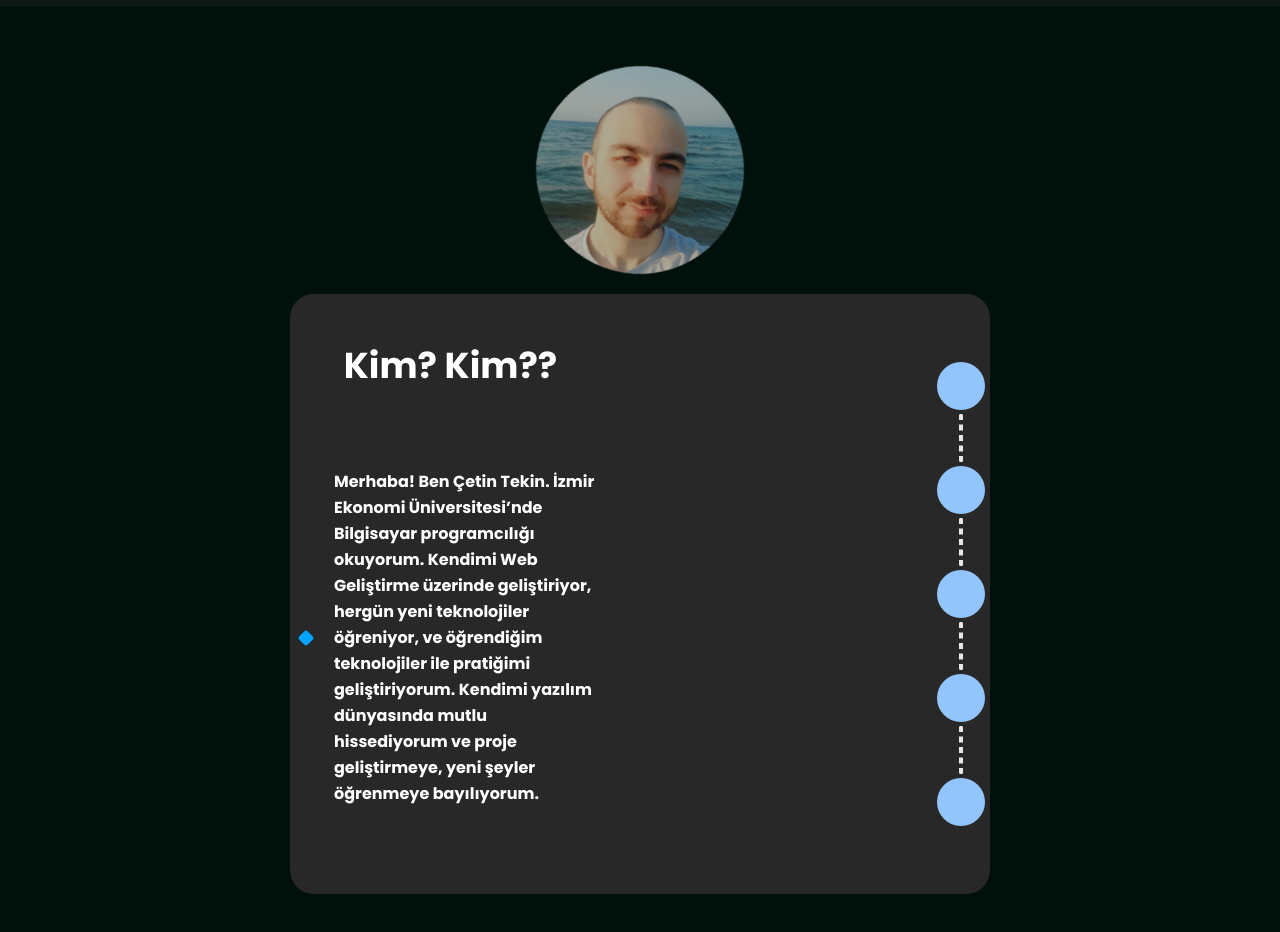
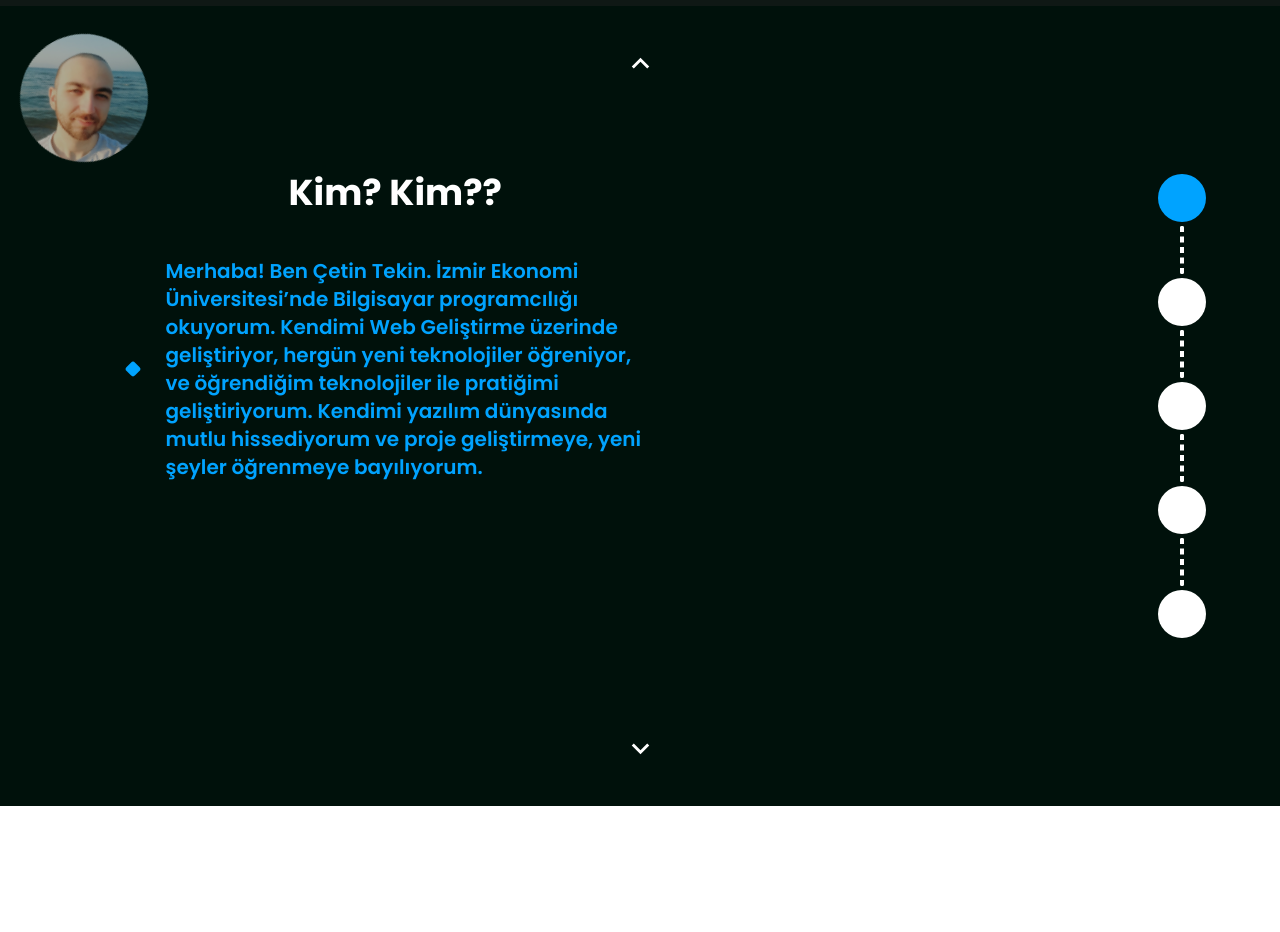
Before and after one commit to LoyalEnv0y/Portfolio, a React (Vite) app in the folder client/: page / in a window 1280 px wide. Shown: the part 1300-2232 px from the top of the page. After the commit the page ends 2106 px from the top, so only its background shows below. Built offline with nearby package versions, Linux system fonts and the light colour scheme.

Commit message:
Almost finished with the main content of about page

```diff
--- a/client/public/index.css
+++ b/client/public/index.css
@@ -20,7 +20,7 @@
 }
 
 @media (min-width: 1921px) {
-    #root {
+	#root {
 		display: flex;
 		flex-direction: column;
 		align-items: center;
--- a/client/src/components/AboutCell.tsx
+++ b/client/src/components/AboutCell.tsx
@@ -1,25 +1,20 @@
-import { FC, useState } from 'react';
+import { useState } from 'react';
 import { AboutCellContent } from '../types';
 import { twMerge } from 'tailwind-merge';
 import classNames from 'classnames';
+import { motion } from 'framer-motion';
 
 type AboutCellProps = {
 	cell: AboutCellContent;
 };
 
-const AboutCell: FC<AboutCellProps> = ({ cell }) => {
+const AboutCell = ({ cell }: AboutCellProps) => {
 	const [activeImgIdx, setActiveImgIdx] = useState(0);
-
-	const contentBodyClasses = twMerge(
-		classNames('flex h-5/6 flex-col gap-y-10', {
-			'justify-start mt-10': cell.body.length === 1,
-		})
-	);
 
 	const getTextBoxClasses = (idx: number): string => {
 		return twMerge(
-			classNames('group flex items-center gap-x-4 cursor-pointer', {
-				'font-bold': activeImgIdx === idx,
+			classNames('group flex items-center w-11/12 gap-x-4 cursor-pointer', {
+				'font-semibold': activeImgIdx === idx,
 			})
 		);
 	};
@@ -36,42 +31,58 @@ const AboutCell: FC<AboutCellProps> = ({ cell }) => {
 	const getTextClasses = (idx: number): string => {
 		return twMerge(
 			classNames(
-				'w-[90%] leading-relaxed transition group-hover:translate-x-2',
-				{ 'translate-x-2': activeImgIdx === idx }
+				'w-[90%] leading-relaxed transition group-hover:translate-x-3 text-xl',
+				{ 'translate-x-3 text-[#00A3FF]': activeImgIdx === idx }
 			)
 		);
 	};
 
 	return (
-		<div className="flex h-full w-full">
-			<p id={cell.index}></p>
-			<section className="flex h-full w-1/2 flex-col items-center p-3">
-				<h2 className="mt-10 h-1/6 text-4xl font-bold">{cell.title}</h2>
+		<section className="flex h-full p-10">
+			<div className="flex h-full w-3/4 flex-col items-center p-3">
+				<motion.h2
+					initial={{ opacity: 0, x: -1000 }}
+					animate={{ opacity: 1, x: 0 }}
+					transition={{
+						duration: 1,
+						type: 'spring',
+					}}
+					className="mt-10 h-1/6 text-4xl font-bold"
+				>
+					{cell.title}
+				</motion.h2>
 
-				<div className={contentBodyClasses}>
+				<div className="flex h-5/6 flex-col gap-y-10 items-center">
 					{cell.body.map((row, i) => (
-						<div
+						<motion.div
+							initial={{ opacity: 0, x: -1000 }}
+							animate={{ opacity: 1, x: 0 }}
+							transition={{
+								duration: 1,
+								delay: i / 10 + 0.1,
+								type: 'spring',
+							}}
 							className={getTextBoxClasses(i)}
 							key={i}
 							onClick={() => setActiveImgIdx(i)}
 						>
 							<div className={getTextIconClasses(i)}></div>
 							<p className={getTextClasses(i)}>{row}</p>
-						</div>
+						</motion.div>
 					))}
 				</div>
-			</section>
-			<section className="flex h-full w-1/2 items-center justify-center">
+			</div>
+			<div className="flex h-full w-2/4 items-center justify-center">
 				{cell.imageLinks && (
 					<div
-						className="h-96 w-96 bg-cover bg-center bg-no-repeat rounded-3xl"
+						className="h-96 w-96 rounded-3xl bg-cover bg-center bg-no-repeat"
 						style={{
 							backgroundImage: `url(/images/${cell.imageLinks[activeImgIdx]})`,
 						}}
 					/>
 				)}
-			</section>
-		</div>
+			</div>
+		</section>
 	);
 };
 
--- /dev/null
+++ b/client/src/components/PictureBox.tsx
@@ -0,0 +1,30 @@
+const PictureBox = () => {
+	return (
+		<section className="flex justify-center self-start py-5 absolute left-5 top-2">
+			<div className="relative h-32 w-32">
+				<img
+					src="/images/PP2.jpg"
+					alt=""
+					className="absolute w-32 animate-fade rounded-full"
+				/>
+				<img
+					src="/images/PP1.jpg"
+					alt=""
+					className="absolute w-32 -rotate-[30deg] animate-fade2 rounded-full"
+				/>
+				<img
+					src="/images/PP3.jpg"
+					alt=""
+					className="absolute w-32 animate-fade3 rounded-full"
+				/>
+				<img
+					src="/images/PP4.jpg"
+					alt=""
+					className="absolute w-32 animate-fade4 rounded-full"
+				/>
+			</div>
+		</section>
+	);
+};
+
+export default PictureBox;
--- a/client/src/layouts/MainLayout.tsx
+++ b/client/src/layouts/MainLayout.tsx
@@ -11,9 +11,7 @@ const MainLayout = () => {
 			<MainPageHeader />
 			<NavBar />
 
-			<main className='px-10'>
-				<Outlet />
-			</main>
+			<Outlet />
 		</div>
 	);
 };
--- a/client/src/pages/About.tsx
+++ b/client/src/pages/About.tsx
@@ -1,9 +1,14 @@
 import AboutCell from '../components/AboutCell';
 import { v4 as uuid } from 'uuid';
 import { AboutCellContent } from '../types';
-import { useMotionValueEvent, useScroll } from 'framer-motion';
-import { useRef, useState } from 'react';
-import { Link } from 'react-router-dom';
+import { AnimatePresence, motion } from 'framer-motion';
+import { useState } from 'react';
+import { twMerge } from 'tailwind-merge';
+import classNames from 'classnames';
+
+import KeyboardArrowUpIcon from '@mui/icons-material/KeyboardArrowUp';
+import KeyboardArrowDownIcon from '@mui/icons-material/KeyboardArrowDown';
+import PictureBox from '../components/PictureBox';
 
 const aboutCellContents: AboutCellContent[] = [
 	{
@@ -36,7 +41,7 @@ const aboutCellContents: AboutCellContent[] = [
 	{
 		id: uuid(),
 		index: 2,
-		title: 'Programlamanı Temelleri',
+		title: 'Temeller',
 		titleSignLink: '/Fundamentals.svg',
 		body: [
 			'2020 Yılında programlamaya ilk GO dilini öğrenerek başladım.',
@@ -88,82 +93,107 @@ const aboutCellContents: AboutCellContent[] = [
 	},
 ];
 
+const variants = {
+	enter: (direction: number) => {
+		return {
+			y: direction > 0 ? 1000 : -1000,
+			opacity: 0,
+		};
+	},
+
+	center: {
+		y: 0,
+		opacity: 1,
+	},
+
+	exit: (direction: number) => {
+		return {
+			y: direction < 0 ? 1000 : -1000,
+			opacity: 0,
+		};
+	},
+};
+
 const About = () => {
-	const ref = useRef(null);
-	const [test, setTest] = useState(0);
+	const [[page, direction], setPage] = useState([0, 0]);
 
-	const { scrollY } = useScroll({
-		container: ref,
-	});
+	const goUp = () => {
+		if (page < 1) return;
+		setPage([page - 1, -1]);
+	};
 
-	useMotionValueEvent(scrollY, 'change', (latest) => {
-		setTest(latest);
-	});
+	const goDown = () => {
+		if (page >= aboutCellContents.length - 1) return;
+		setPage([page + 1, 1]);
+	};
 
-	const getNavigationClasses = (idx: number) => {
-		console.log('Test => ', test);
-		// console.log('Index => ', idx);
-		// console.log('Test / (480) => ', test / 480);
-		if (test === 480) console.log('HIT! 480 Test => ', test);
-		if (test === 960) console.log('HIT! 960 Test => ', test);
-		if (test === 1440) console.log('HIT! 1440 Test => ', test);
-		if (test === 1920) console.log('HIT! 1920 Test => ', test);
-		if (test === 2400) console.log('HIT! 2400 Test => ', test);
+	const getNavigationSet = (cell: AboutCellContent) => {
+		const buttonClasses = twMerge(
+			classNames('h-12 w-12 rounded-full bg-white', {
+				'bg-[#00A3FF]': cell.index <= page,
+			})
+		);
+
+		const divClasses = twMerge(
+			classNames('h-12 w-0 rounded-full border-2 border-[#00A3FF]', {
+				'border-dashed border-white': cell.index >= page,
+			})
+		);
+
+		return (
+			<div className="flex flex-col items-center gap-y-1" key={cell.id}>
+				<button
+					className={buttonClasses}
+					onClick={() => setPage([cell.index, 1])}
+				/>
+
+				{cell.index !== aboutCellContents.length - 1 && (
+					<div className={divClasses}></div>
+				)}
+			</div>
+		);
 	};
-	getNavigationClasses(0);
 
 	return (
-		<div className="my-10 flex min-h-screen flex-col items-center">
-			<section className="flex justify-center py-5">
-				<div className="relative h-52 w-52">
-					<img
-						src="/images/PP2.jpg"
-						alt=""
-						className="absolute w-52 animate-fade rounded-full"
-					/>
-					<img
-						src="/images/PP1.jpg"
-						alt=""
-						className="absolute w-52 -rotate-[30deg] animate-fade2 rounded-full"
-					/>
-					<img
-						src="/images/PP3.jpg"
-						alt=""
-						className="absolute w-52 animate-fade3 rounded-full"
-					/>
-					<img
-						src="/images/PP4.jpg"
-						alt=""
-						className="absolute w-52 animate-fade4 rounded-full"
-					/>
-				</div>
+		<main className="relative flex h-screen w-full flex-col items-center justify-between py-10">
+			<PictureBox />
+
+			<button onClick={goUp}>
+				<KeyboardArrowUpIcon fontSize="large" />
+			</button>
+
+			<section className="flex h-full w-11/12">
+				<AnimatePresence
+					mode="popLayout"
+					custom={direction}
+					initial={false}
+				>
+					<motion.div
+						key={page}
+						custom={direction}
+						variants={variants}
+						initial="enter"
+						animate="center"
+						exit="exit"
+						transition={{
+							duration: 0.4,
+							// x: { type: 'spring', stiffness: 300, damping: 30 },
+							// opacity: { duration: 0.2 },
+						}}
+						className="h-full w-full"
+					>
+						<AboutCell cell={aboutCellContents[page]} />
+					</motion.div>
+				</AnimatePresence>
+				<section className="flex w-1/12 flex-col items-center gap-y-1 self-center">
+					{aboutCellContents.map((cell) => getNavigationSet(cell))}
+				</section>
 			</section>
 
-			<div className="flex h-[600px] w-7/12 rounded-3xl bg-[#282828]">
-				<section className="h-full w-11/12 overflow-y-scroll" ref={ref}>
-					{/* <AboutCell cell={AboutCellContents[1]} /> */}
-
-					{aboutCellContents.map((cell) => (
-						<AboutCell key={cell.id} cell={cell} />
-					))}
-				</section>
-
-				<section className="flex w-1/12 flex-col items-center gap-y-1 self-center">
-					{aboutCellContents.map((cell) => (
-						<>
-							{/* {getNavigationClasses(cell.index)} */}
-							<a
-								className="h-12 w-12 rounded-full bg-blue-300"
-								href={`/#${cell.index}`}
-							/>
-							{cell.index !== aboutCellContents.length - 1 && (
-								<div className="h-12 rounded-full border-2 border-dashed"></div>
-							)}
-						</>
-					))}
-				</section>
-			</div>
-		</div>
+			<button onClick={goDown}>
+				<KeyboardArrowDownIcon fontSize="large" />
+			</button>
+		</main>
 	);
 };
 
```
Also changed, not shown: client/src/main.tsx (+3 -4 lines).
